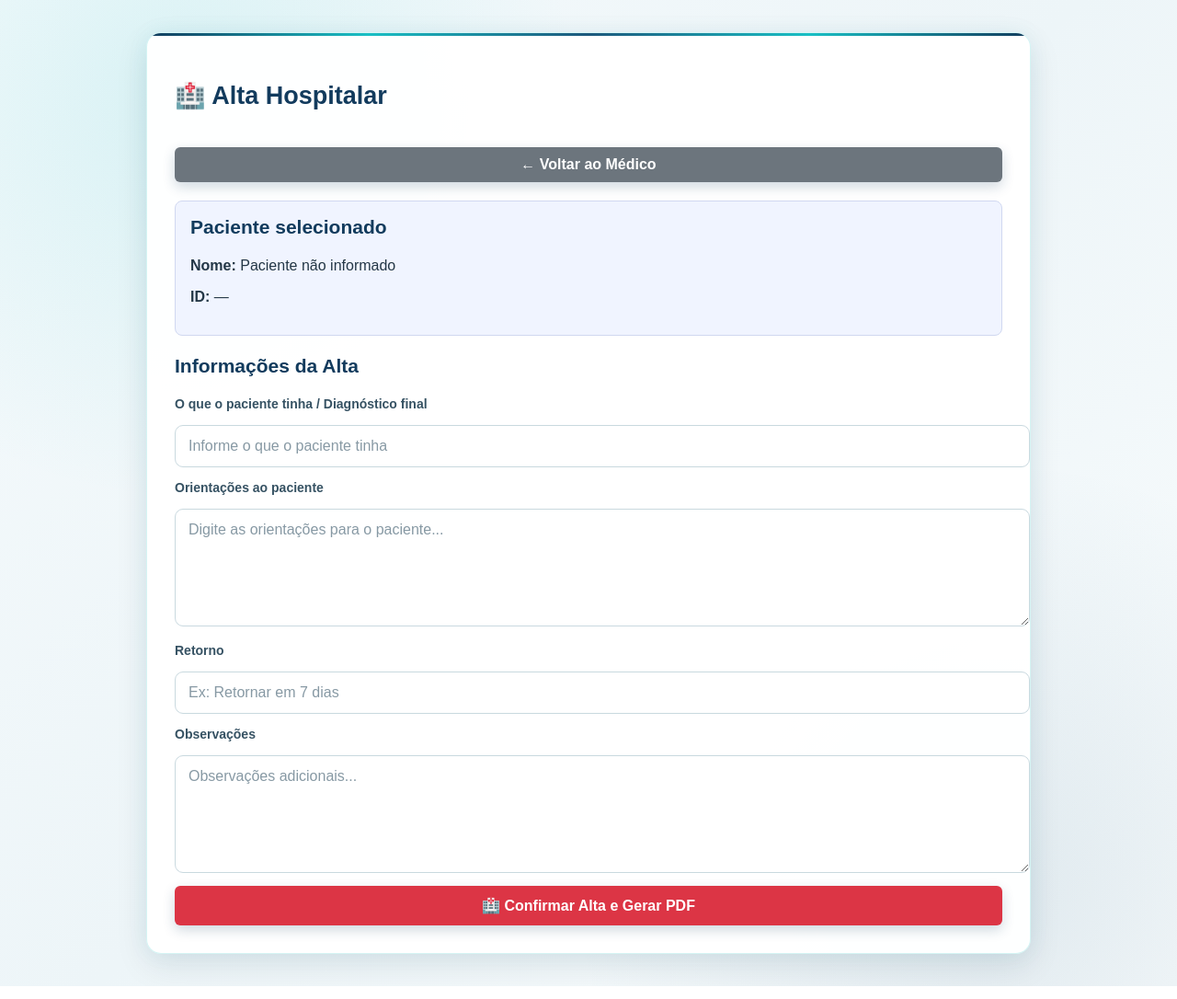
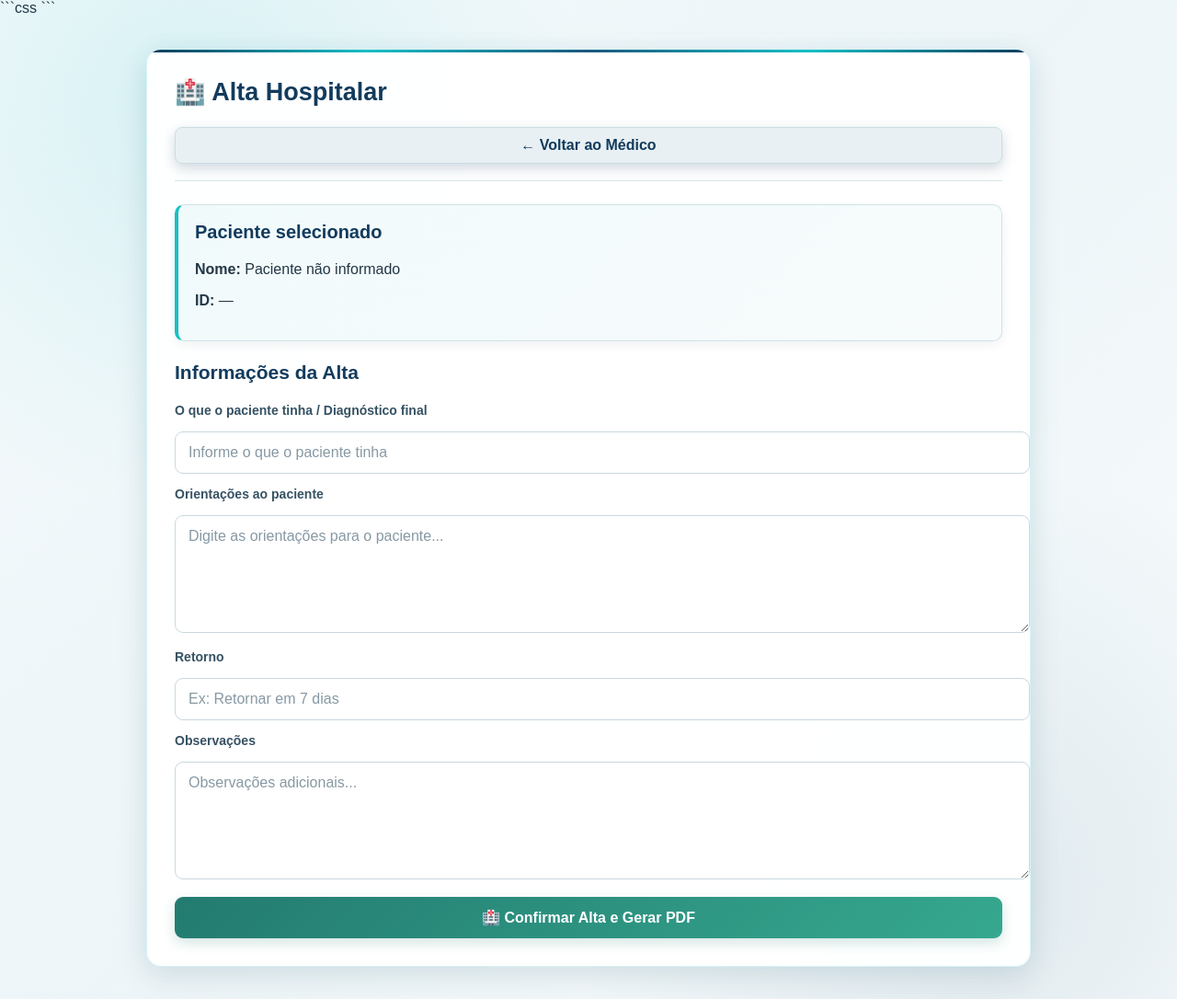
Before and after one commit to sophialouzas/sentinela, a website: page frontend/alta.html in a window 1280 px wide. Shown: the whole page at 92% size. Drawn offline with nearby package versions, Linux system fonts and the light colour scheme.

Commit message:
Update alta.html

````diff
--- a/frontend/alta.html
+++ b/frontend/alta.html
@@ -13,86 +13,210 @@
   <!-- Biblioteca para gerar PDF -->
   <script src="https://cdnjs.cloudflare.com/ajax/libs/jspdf/2.5.1/jspdf.umd.min.js"></script>
 
+  ```css
 <style>
+
+  /* =========================================
+     CABEÇALHO DA ALTA
+     ========================================= */
 
   .alta-header {
     display: flex;
     justify-content: space-between;
     align-items: center;
-      margin-bottom: 20px;
-      gap: 10px;
+
+    margin-bottom: 25px;
+    gap: 12px;
     flex-wrap: wrap;
+
+    padding-bottom: 18px;
+
+    border-bottom: 1px solid #d8e5e9;
   }
 
+  .alta-header h2 {
+    margin: 0;
+    color: #123b5d;
+  }
+
+
+  /* =========================================
+     BOTÃO VOLTAR
+     ========================================= */
+
   .btn-voltar {
-      background: #6c757d;
-      color: white;
-      border: none;
-      padding: 10px 16px;
-      border-radius: 6px;
+    background: #e8f0f3;
+
+    color: #123b5d;
+
+    border: 1px solid #cbdde3;
+
+    padding: 10px 17px;
+
+    border-radius: 8px;
+
     cursor: pointer;
+
+    font-weight: bold;
+
+    transition: all 0.25s ease;
   }
 
   .btn-voltar:hover {
-      background: #545b62;
+    background: #dcebee;
+
+    color: #0b263d;
+
+    transform: translateY(-1px);
+
+    box-shadow: 0 4px 10px rgba(11, 38, 61, 0.10);
   }
 
+
+  /* =========================================
+     INFORMAÇÕES DO PACIENTE
+     ========================================= */
+
   .paciente-info {
-      background: #f0f4ff;
-      border: 1px solid #d0d8f0;
-      border-radius: 8px;
-      padding: 16px;
-      margin-bottom: 20px;
+    background:
+      linear-gradient(
+        135deg,
+        #f1fafb,
+        #f7fbfc
+      );
+
+    border: 1px solid #cfe3e7;
+
+    border-left: 4px solid #19bfc4;
+
+    border-radius: 10px;
+
+    padding: 18px;
+
+    margin-bottom: 22px;
+
+    box-shadow:
+      0 4px 12px rgba(11, 38, 61, 0.06);
   }
 
   .paciente-info h3 {
     margin-top: 0;
+
+    color: #123b5d;
+
+    font-size: 20px;
   }
 
+
+  /* =========================================
+     BOTÃO SALVAR ALTA
+     ========================================= */
+
   .btn-salvar-alta {
-      background: #dc3545;
+    background: linear-gradient(
+      135deg,
+      #237b70,
+      #36a88f
+    );
+
     color: white;
+
     border: none;
-      padding: 12px 20px;
-      border-radius: 6px;
+
+    padding: 13px 20px;
+
+    border-radius: 9px;
+
     cursor: pointer;
+
     font-size: 16px;
+
     font-weight: bold;
+
     width: 100%;
+
+    margin-top: 15px;
+
+    box-shadow:
+      0 5px 14px rgba(35, 123, 112, 0.20);
+
+    transition: all 0.25s ease;
   }
 
   .btn-salvar-alta:hover {
-      background: #b02a37;
+    background: linear-gradient(
+      135deg,
+      #185d55,
+      #278c76
+    );
+
+    transform: translateY(-2px);
+
+    box-shadow:
+      0 8px 18px rgba(35, 123, 112, 0.28);
+  }
+
+  .btn-salvar-alta:active {
+    transform: translateY(0);
   }
 
   .btn-salvar-alta:disabled {
-      background: #999;
+    background: #9aa9ae;
+
     cursor: not-allowed;
+
+    transform: none;
+
+    box-shadow: none;
   }
+
+
+  /* =========================================
+     TEXTAREA
+     ========================================= */
 
   textarea {
     min-height: 100px;
+
     resize: vertical;
   }
 
+
+  /* =========================================
+     MENSAGENS
+     ========================================= */
+
   .mensagem {
     margin-top: 15px;
-      padding: 12px;
-      border-radius: 6px;
+
+    padding: 12px 14px;
+
+    border-radius: 8px;
+
     display: none;
+
+    font-weight: bold;
   }
 
-    .sucesso {
-      background: #d4edda;
-      color: #155724;
+  .mensagem.sucesso {
+    background: #edf9f4;
+
+    color: #17684d;
+
+    border: 1px solid #bfe4d4;
   }
 
-    .erro {
-      background: #f8d7da;
-      color: #721c24;
+  .mensagem.erro {
+    background: #fff1f2;
+
+    color: #a52f35;
+
+    border: 1px solid #efc5c8;
   }
 
 </style>
+```
+
 
 </head>
 
````
Lines whose indentation alone changed are shown as unchanged.
